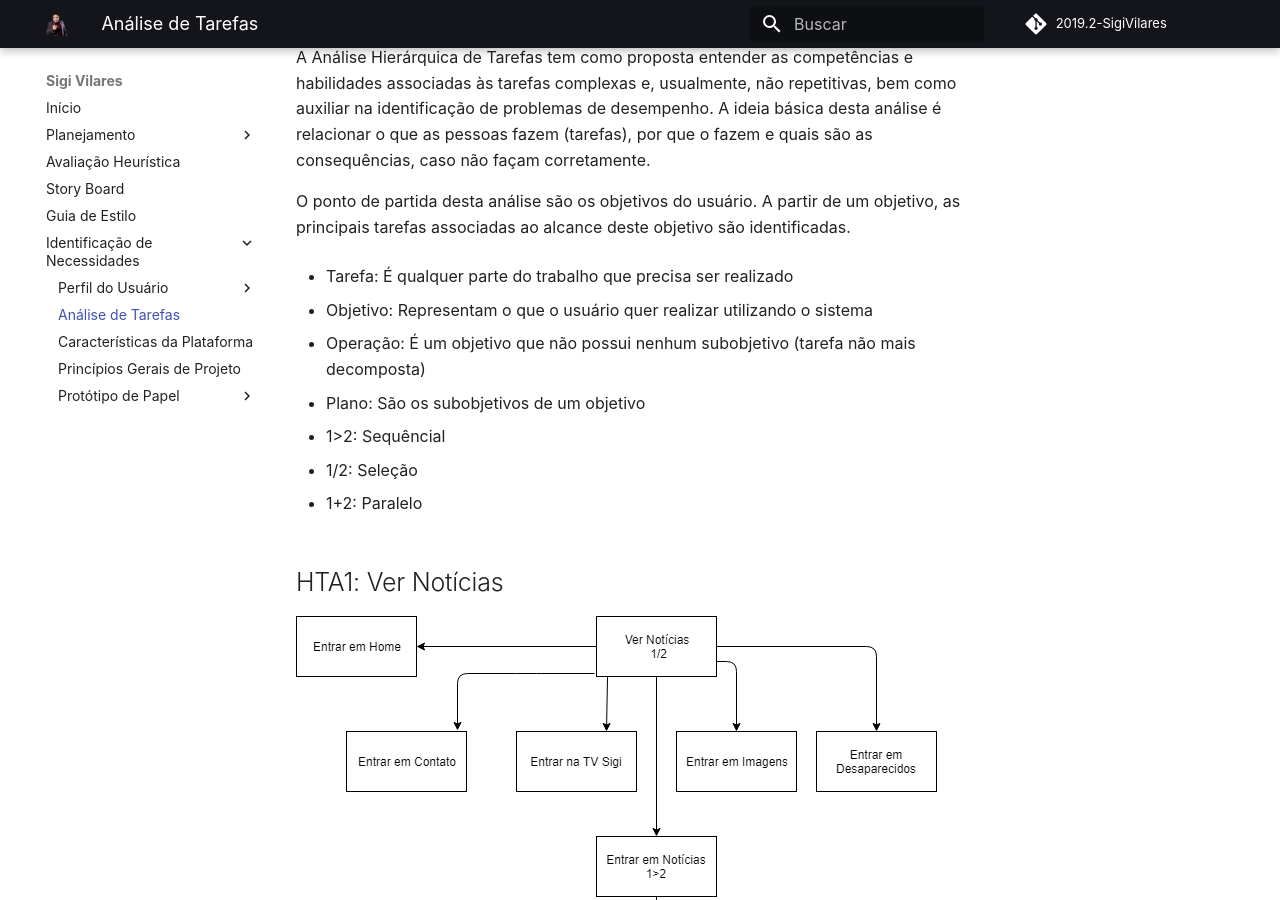
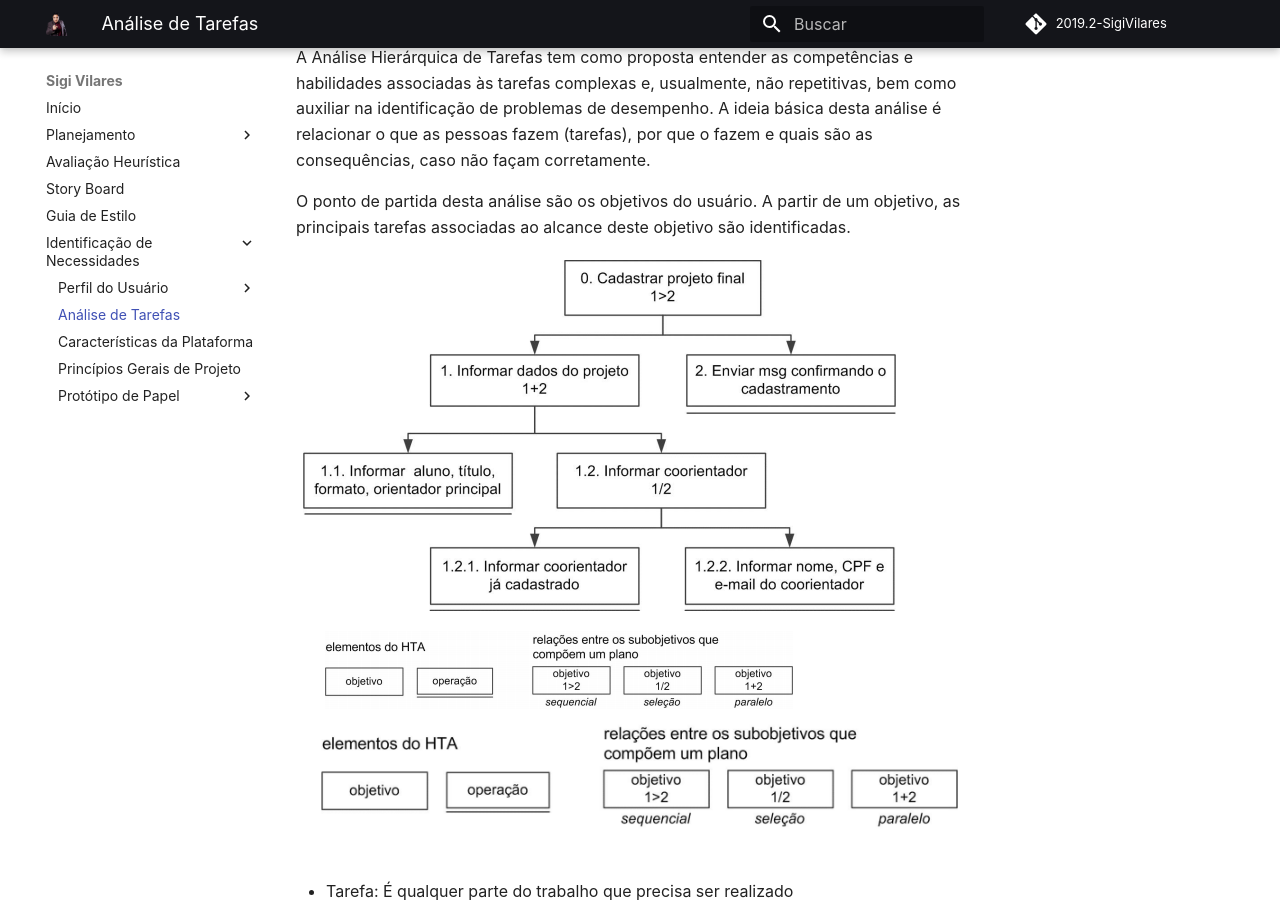
Before and after one commit to Wictorgirardi/2019.2-SigiVilares, an MkDocs documentation site: the page built from docs/identificacao_de_necessidades/analise_de_tarefa/AnaliseDeTarefas.md, in a window 1280 px wide and 900 px high, scrolled down 552 px. Built offline with MkDocs 1.6.1 and Material for MkDocs 9.7.7, drawn with Linux system fonts in a browser that asks for light colours; some web fonts are replaced; comment, search, counter and statistics services are not loaded.

Commit message:
adicionado os diagrama de demostração

```diff
--- a/docs/identificacao_de_necessidades/analise_de_tarefa/AnaliseDeTarefas.md
+++ b/docs/identificacao_de_necessidades/analise_de_tarefa/AnaliseDeTarefas.md
@@ -15,6 +15,9 @@ Apenas a Análise Hierárquica de Tarefas será estudada mais aprofundamente, po
 A Análise Hierárquica de Tarefas tem como proposta entender as competências e habilidades associadas às tarefas complexas e, usualmente, não repetitivas, bem como auxiliar na identificação de problemas de desempenho. A ideia básica desta análise é relacionar o que as pessoas fazem (tarefas), por que o fazem e quais são as consequências, caso não façam corretamente.
 
 O ponto de partida desta análise são os objetivos do usuário. A partir de um objetivo, as principais tarefas associadas ao alcance deste objetivo são identificadas.
+
+![HTAex1](images/exemplo_HTA.PNG)
+![HTAex2](images/exemplo1.PNG)
 
 - Tarefa: É qualquer parte do trabalho que precisa ser realizado
 
```
